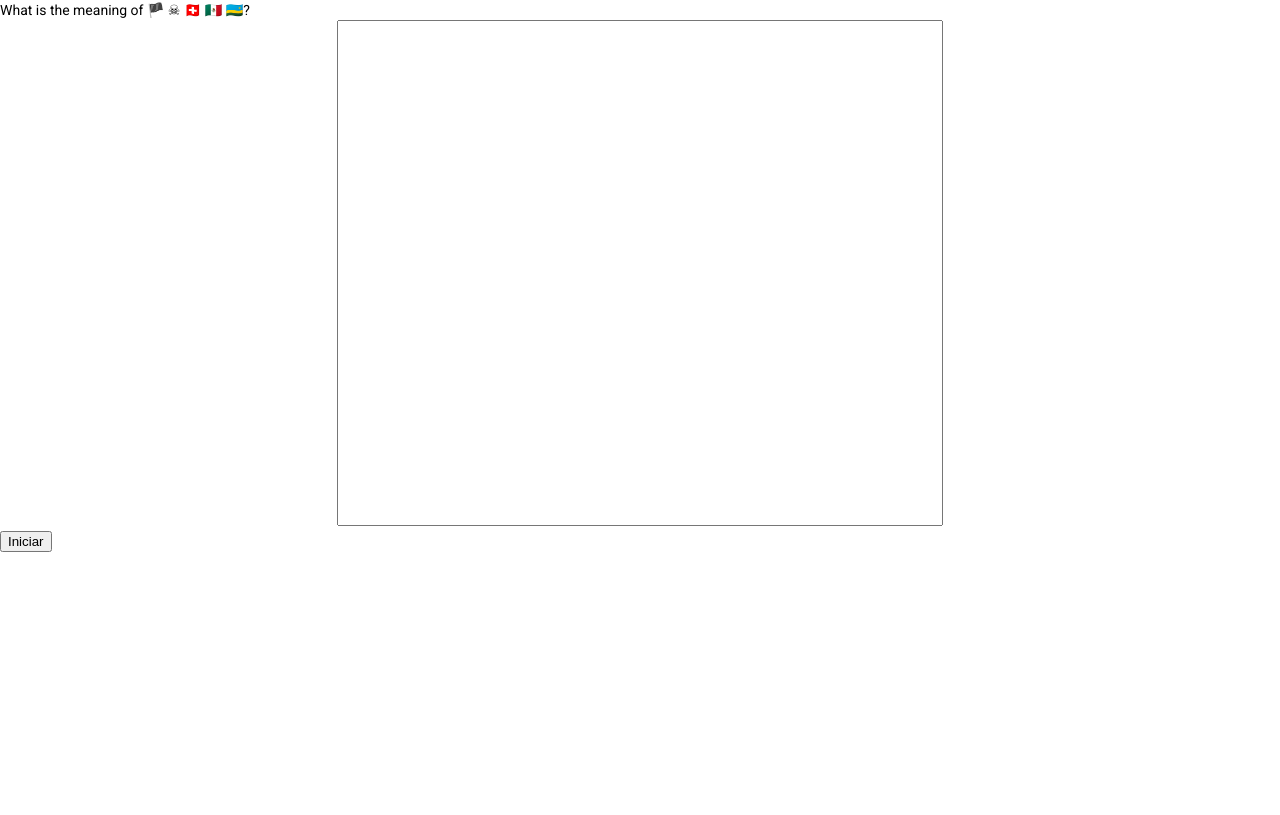
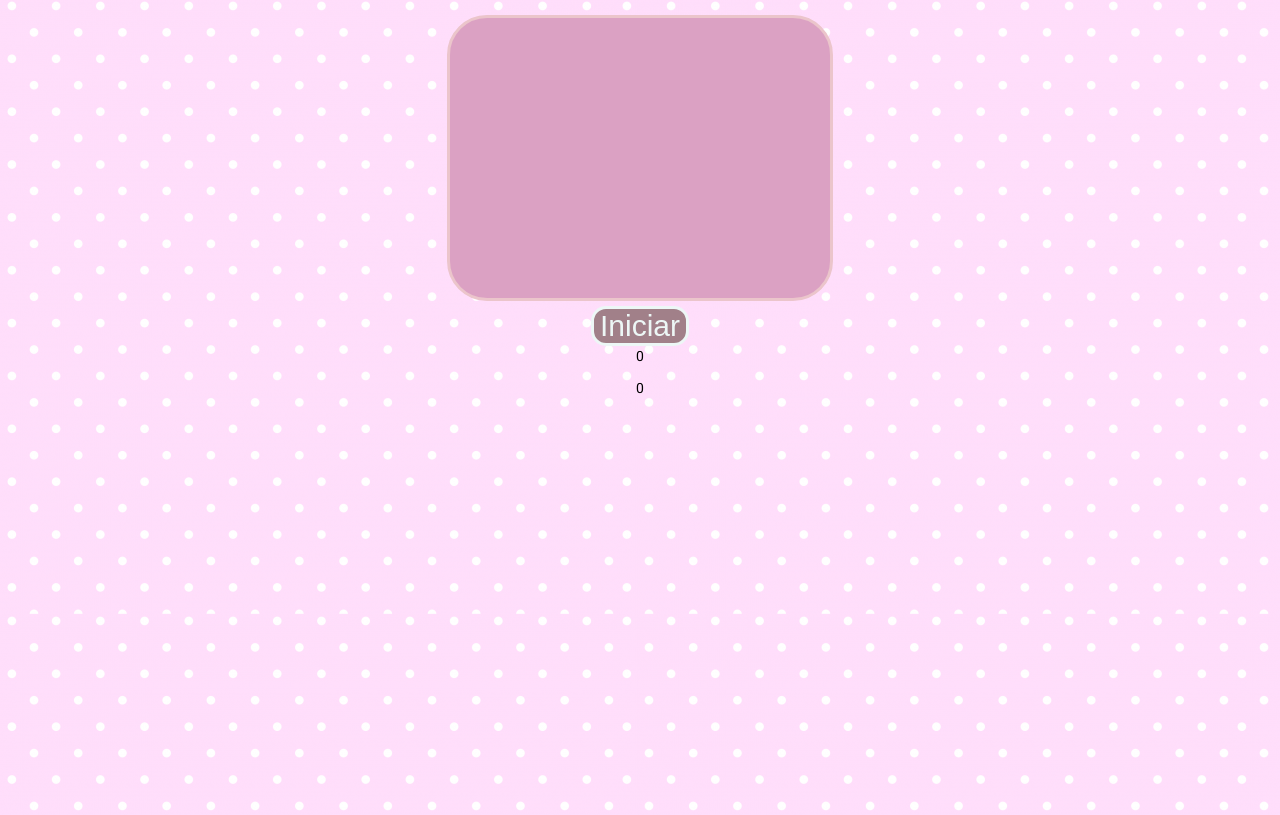
Before and after one commit to Robe-Angular/typeSpeed, an Angular app: page / in a window 1280 px wide. Built offline with nearby package versions, Linux system fonts and the light colour scheme.

Commit message:
styling page

```diff
--- a/src/app/app.component.html
+++ b/src/app/app.component.html
@@ -1,9 +1,23 @@
-<div id="langWrapper">
-  <span>What is the meaning of 🏴 ☠ 🇨🇭 🇲🇽 🇷🇼?</span>
+<div id="app-wrapper">
+  <div id="langWrapper">
+
+  </div>
+
+  <div id="text-wrapper">
+    <textarea #textElement (input)="displayCounter()" id="text" [(ngModel)]="text"></textarea>
+  </div>
+  <div id="control-wrapper">
+    <button (click)="resetAll()">Iniciar</button>
+
+  </div>
+  <div id="chartSpeedWrapper">
+    <p id="chartSpeed">{{chartSpeed}}</p>
+  </div>
+  <div id="wordSpeedWrapper">
+    <p id="wordSpeed">{{wordSpeed}}</p>
+  </div>
+
+
+
+
 </div>
-<div id="text-wrapper">
-  <textarea #textElement (input)="displayCounter()" id="text" [(ngModel)]="text"></textarea>
-</div>
-<div id="buttons-wrapper">
-  <button (click)="begin()">Iniciar</button>
-</div>
--- a/src/app/app.component.scss
+++ b/src/app/app.component.scss
@@ -1,11 +1,64 @@
 #text-wrapper{
+    margin-top: 15px;
     width: 100%;
     text-align: center;
+
     #text{
         display: inline;
         overflow-y: scroll;
-        width: 600px;
-        height: 500px;
-        resize:none
+        width: 300px;
+        height: 200px;
+        resize:none;
+        border-radius: 40px;
+        border: 3px solid #ebc5cb;
+        padding: 40px;
+        background: #dba1c3;
+        color: #445450;
+        font: 400 30px/32px Arial;
+        &::-webkit-scrollbar{
+            display: none;
+        }
+        &:focus{
+            outline: solid #facbd3;
+        }
     }
 }
+
+#control-wrapper{
+    width: 100%;
+    text-align: center;
+    button{
+        display: inline-block;
+
+        background-color:#A18089 ;
+        color: #EDF7F6;
+        font:400 30px/32px Arial;
+        border-radius: 15px;
+        border: 3px solid #EDF7F6;
+        transition: all 200ms;
+        &:hover{
+            cursor: pointer;
+            background-color: #D5A5AF;
+        }
+
+    }
+
+
+}
+#chartSpeedWrapper{
+    width: 100%;
+    text-align: center;
+    #chartSpeed{
+        display: inline-block;
+
+    }
+}
+
+#wordSpeedWrapper{
+    width: 100%;
+    text-align: center;
+    #wordSpeed{
+        display: inline-block;
+
+    }
+}
--- a/src/app/app.component.ts
+++ b/src/app/app.component.ts
@@ -14,10 +14,9 @@ export class AppComponent {
   public timeLater: Date;
   public initialChar: number;
   public initialWords: number;
+  public chartSpeed:number;
+  public wordSpeed:number;
   @ViewChild("textElement",{static:false}) textArea:ElementRef;
-
-  title = 'typeSpeed';
-
   constructor(){
     this.text = "";
     this.textArea = {} as ElementRef;
@@ -25,7 +24,10 @@ export class AppComponent {
     this.timeLater = new Date();
     this.initialChar = 0;
     this.initialWords = 0;
+    this.chartSpeed = 0;
+    this.wordSpeed = 0;
   }
+
 
 
   begin(){
@@ -42,17 +44,13 @@ export class AppComponent {
     let totalWords = this.countWords();
     let chartPerSec = totalChar/diffDatesSec;
     let wordsPerMin = totalWords/diffDatesMin;
-    console.log('count');
-    console.log(diffDates_ms);
-    console.log(diffDatesSec);
-    console.log(diffDatesMin);
-    console.log(chartPerSec);
-    console.log(wordsPerMin);
+    this.chartSpeed = Math.round(chartPerSec);
+    this.wordSpeed = Math.round(wordsPerMin);
   }
 
   resetAll(){
-    this.textArea.nativeElement.focus();
-    this.textArea.nativeElement.value="";
+    this.begin();
+    this.textArea.nativeElement.value=""
     this.initialChar = this.countChar();
     this.initialWords = this.countWords();
   }
--- a/src/styles.scss
+++ b/src/styles.scss
@@ -1,4 +1,14 @@
 /* You can add global styles to this file, and also import other style files */
 
 html, body { height: 100%; }
-body { margin: 0; font-family: Roboto, "Helvetica Neue", sans-serif; }
+body {
+    margin: 0; font-family: Roboto, "Helvetica Neue", sans-serif;
+
+    background-image: url(./assets/images/background-pink.png);
+    background-repeat: repeat;
+
+}
+
+.clear-fix{
+    clear: both;
+}
```
Also changed, not shown: src/assets/images/background-pink.png (added).
